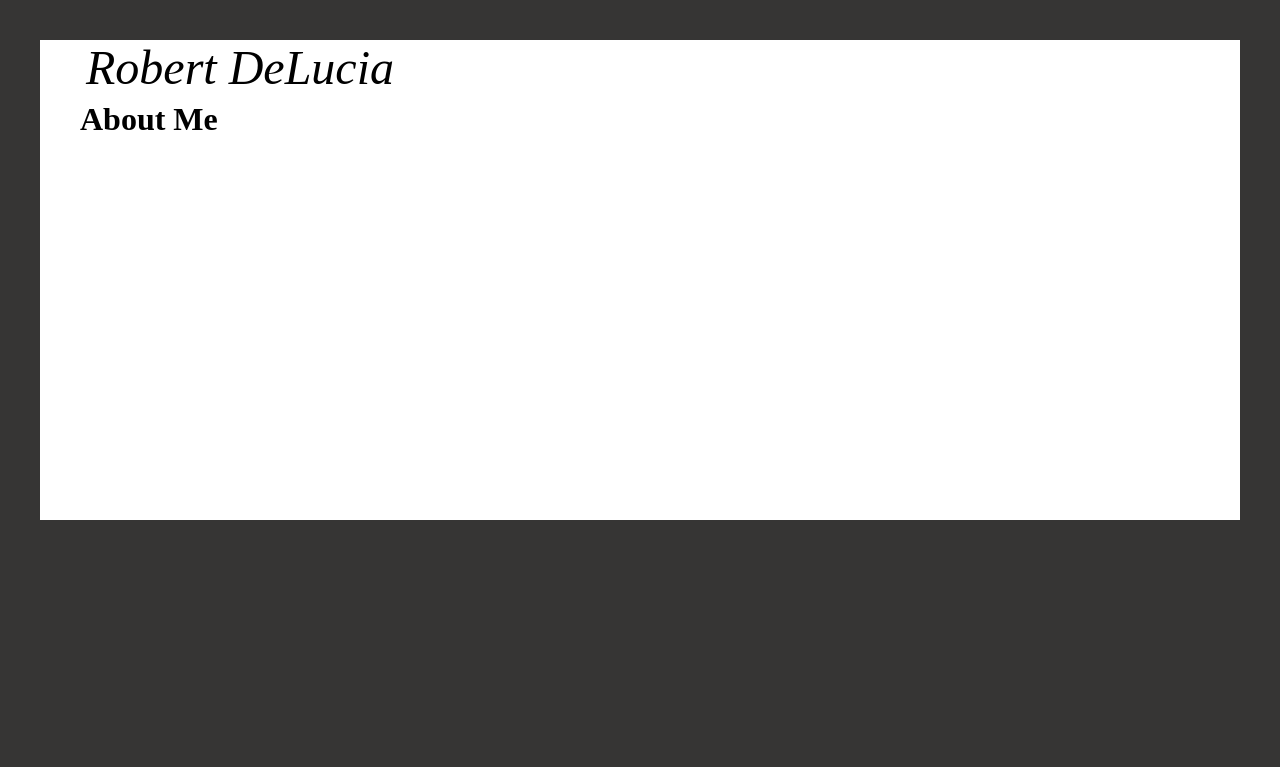
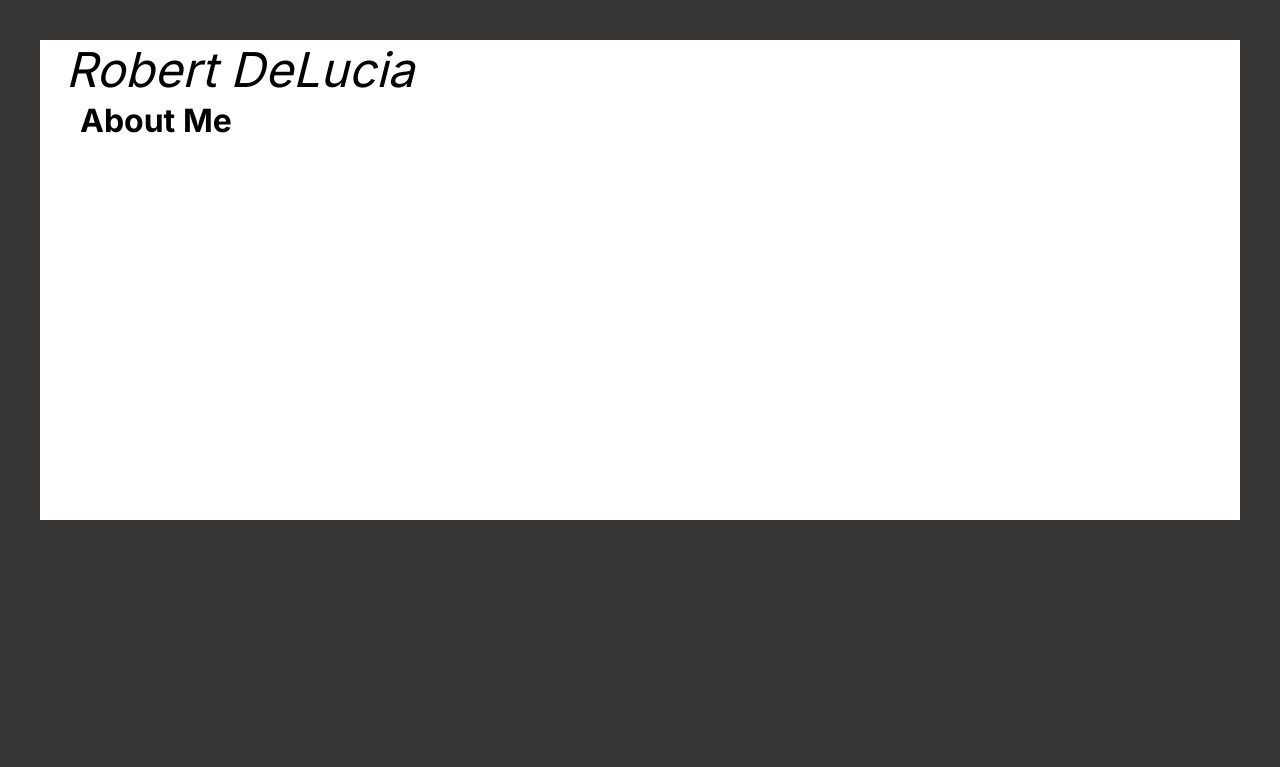
Before and after one commit to bdelucia/odin-homepage, a website: page src/index.html in a window 1280 px wide. Shown: the top 767 px of the page. Drawn offline with Linux system fonts and the light colour scheme.

Commit message:
fix: font downloading

```diff
--- a/src/style.css
+++ b/src/style.css
@@ -8,7 +8,7 @@ body {
   display: flex;
   flex-direction: column;
 
-  font-family: 'Inter', sans-serif:word-wrap: break-word;;
+  font-family: 'Inter', sans-serif;
   background-color: #363534;
 
   min-height: 100vh;
```
